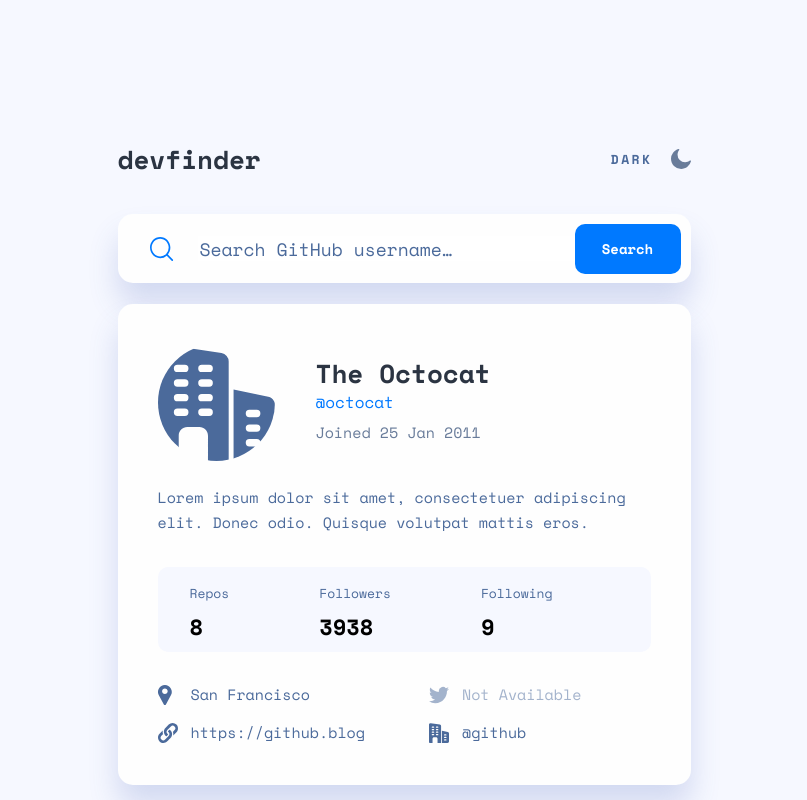
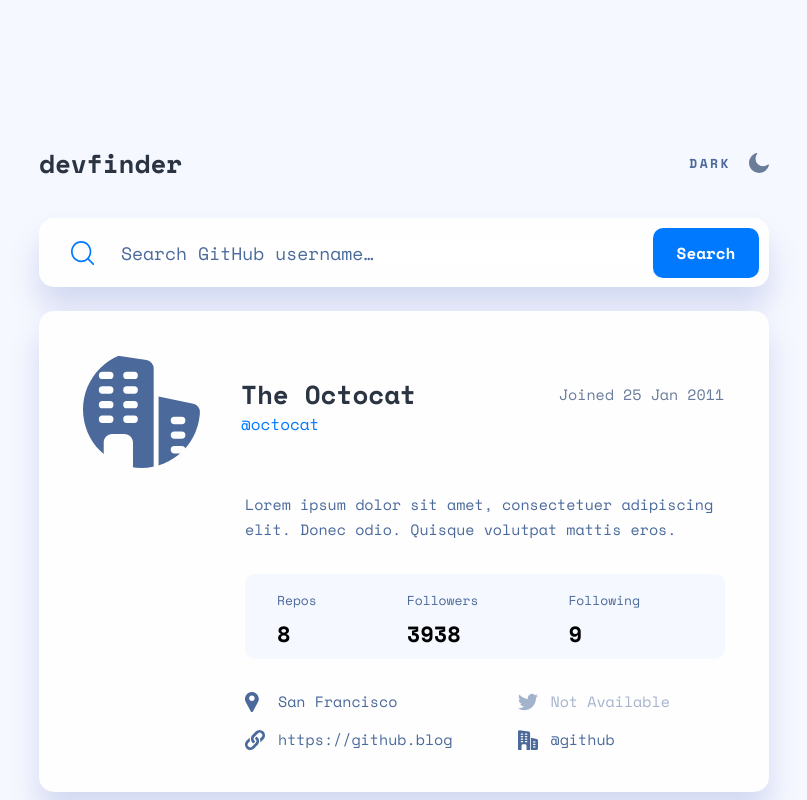
Before and after one commit to erwinruiz/github-user-search-app, a React (Create React App) app: page / in a window 1280 px wide. Shown: the whole page, without its empty margins (236-1043 px from the left). Built offline with nearby package versions, Linux system fonts and the light colour scheme.

Commit message:
Make app responsive for desktop design (min-width: 1024px)

```diff
--- a/src/Components/Header.module.css
+++ b/src/Components/Header.module.css
@@ -18,6 +18,21 @@
   font-weight: 700;
   letter-spacing: 0.25rem;
 }
+.theme-mode img:last-of-type {
+  display: none;
+}
+.theme-mode:hover {
+  cursor: pointer;
+}
+.theme-mode:hover h4 {
+  color: #222731;
+}
+.theme-mode:hover img:first-of-type {
+  display: none;
+}
+.theme-mode:hover img:last-of-type {
+  display: initial;
+}
 
 /* Tablet */
 @media (min-width: 768px) {
@@ -25,3 +40,10 @@
     margin: 14rem 7.85rem 3.6rem;
   }
 }
+
+/* Desktop */
+@media (min-width: 1024px) {
+  .header {
+    margin: 14.4rem 0 3.6rem;
+  }
+}
--- a/src/Components/Header.tsx
+++ b/src/Components/Header.tsx
@@ -7,6 +7,7 @@
       <div className={classes["theme-mode"]}>
         <h4>Dark</h4>
         <img src="./assets/icon-moon.svg" alt="moon icon" />
+        <img src="./assets/icon-moon-hover.svg" alt="moon icon" />
       </div>
     </header>
   );
--- a/src/Components/Profile.module.css
+++ b/src/Components/Profile.module.css
@@ -75,12 +75,16 @@
   align-items: center;
   column-gap: 1.3rem;
 }
-.links div:first-child p {
+.links div:first-child a {
   margin-left: 0.6rem;
 }
-.links .link p {
+.links .link a {
   font-size: 1.3rem;
   color: var(--light-three);
+  text-decoration: none;
+}
+.links .link a:hover {
+  text-decoration: underline;
 }
 .link-not-available {
   opacity: 0.5;
@@ -145,7 +149,33 @@
     grid-row: 2 / 3;
     grid-column: 1 / 2;
   }
-  .links .link p {
+  .links .link a {
     font-size: 1.5rem;
   }
 }
+
+/* Desktop */
+@media (min-width: 1024px) {
+  .container {
+    margin: 0;
+    padding: 4rem 4.4rem;
+  }
+  .user-data .info {
+    display: grid;
+    grid-template-columns: repeat(2, 1fr);
+    column-gap: 13.3rem;
+  }
+  .user-data .info p:last-of-type {
+    grid-row: 1 / 2;
+    grid-column: 2 / 3;
+    text-align: right;
+  }
+  .text-content,
+  .stats,
+  .links {
+    margin-left: 16.2rem;
+  }
+  .links {
+    column-gap: 6.5rem;
+  }
+}
--- a/src/Components/Profile.tsx
+++ b/src/Components/Profile.tsx
@@ -32,19 +32,19 @@
       <div className={classes.links}>
         <div className={classes.link}>
           <img src="./assets/icon-location.svg" alt="Location" />
-          <p>San Francisco</p>
+          <a href="/">San Francisco</a>
         </div>
         <div className={classes.link}>
           <img src="./assets/icon-website.svg" alt="Website" />
-          <p>https://github.blog</p>
+          <a href="/">https://github.blog</a>
         </div>
         <div className={`${classes.link} ${classes["link-not-available"]}`}>
           <img src="./assets/icon-twitter.svg" alt="Twitter" />
-          <p>Not Available</p>
+          <a href="/">Not Available</a>
         </div>
         <div className={classes.link}>
           <img src="./assets/icon-company.svg" alt="Company" />
-          <p>@github</p>
+          <a href="/">@github</a>
         </div>
       </div>
     </main>
--- a/src/Components/Search.module.css
+++ b/src/Components/Search.module.css
@@ -42,6 +42,9 @@
   cursor: pointer;
   background-color: var(--button-hover);
 }
+.error-message {
+  display: none;
+}
 
 /* Tablet */
 @media (min-width: 768px) {
@@ -62,4 +65,19 @@
     height: 5rem;
     width: 10.6rem;
   }
+  .error-message {
+    display: initial;
+    margin-right: 1rem;
+    color: #f74646;
+  }
 }
+
+/* Desktop */
+@media (min-width: 1024px) {
+  .container {
+    margin: 0 0 2.4rem;
+  }
+  .container button {
+    font-size: 1.6rem;
+  }
+}
--- a/src/Components/Search.tsx
+++ b/src/Components/Search.tsx
@@ -1,11 +1,16 @@
 import classes from "./Search.module.css";
-
+import { useState } from "react";
 function Search() {
+  const [userNotFound, setUserNotFound] = useState(false);
+  const searchHandler = () => {
+    setUserNotFound(true);
+  };
   return (
     <div className={classes.container}>
       <img src="./assets/icon-search.svg" alt="search icon" />
       <input type="text" placeholder="Search GitHub username…" />
-      <button>Search</button>
+      {userNotFound && <p className={classes["error-message"]}>No results</p>}
+      <button onClick={searchHandler}>Search</button>
     </div>
   );
 }
```
Also changed, not shown: public/assets/icon-moon-hover.svg (added).
